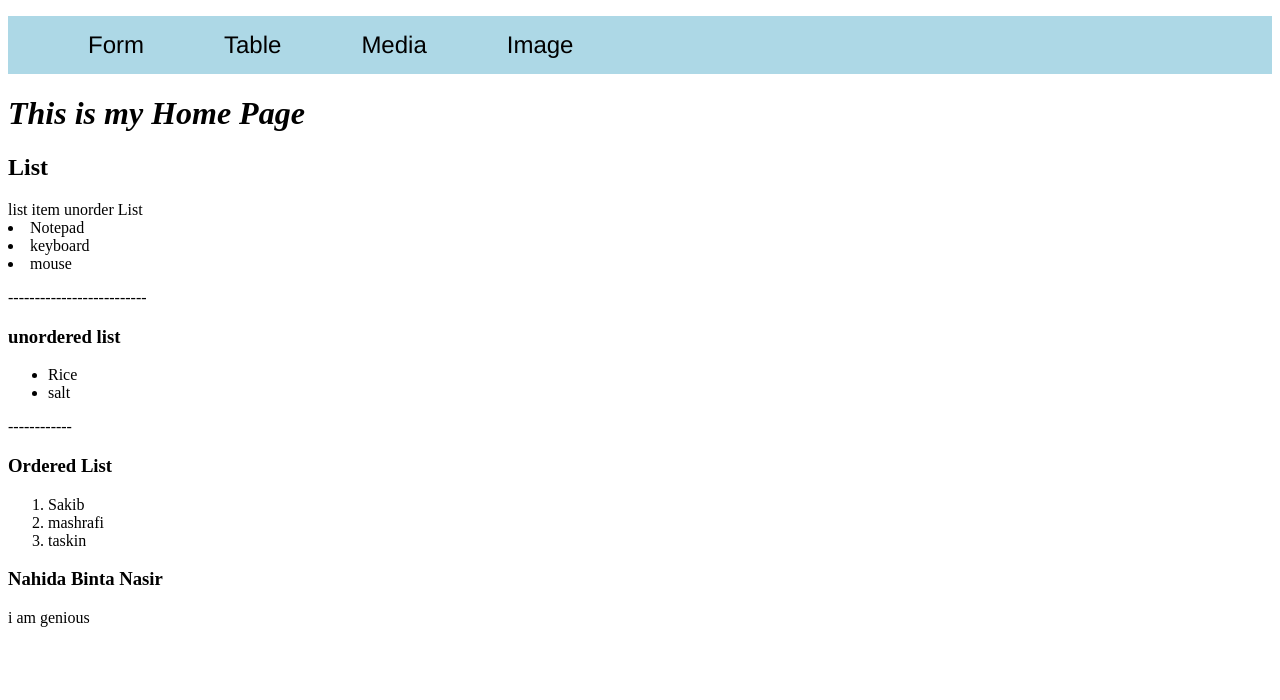
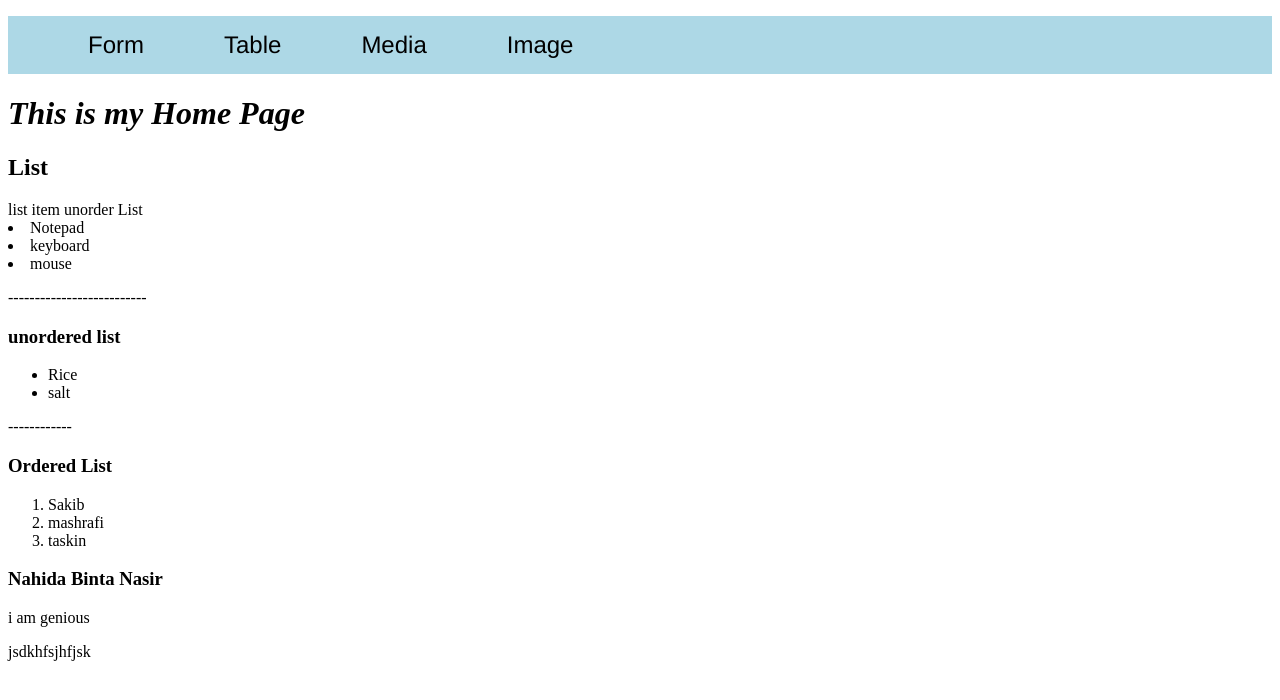
Before and after one commit to nahidabinta/website-upload-final-repo, a plain HTML site: page index.html in a window 1280 px wide. Drawn offline with Linux system fonts and the light colour scheme.

Commit message:
new update

```diff
--- a/index.html
+++ b/index.html
@@ -48,5 +48,6 @@ unorder List
     <h3>Nahida Binta Nasir</h3>
     <p>i am genious</p>
 </div>
+<p>jsdkhfsjhfjsk</p>
 </body>
 </html>
```
